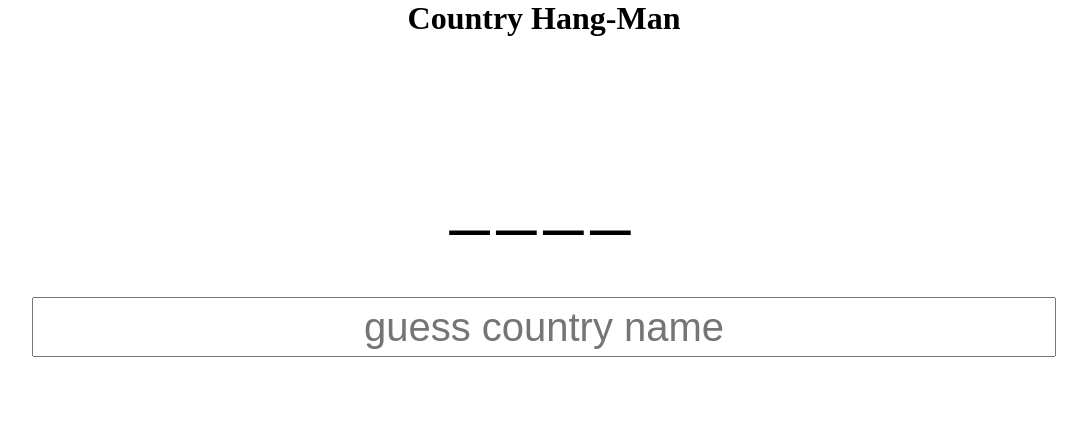
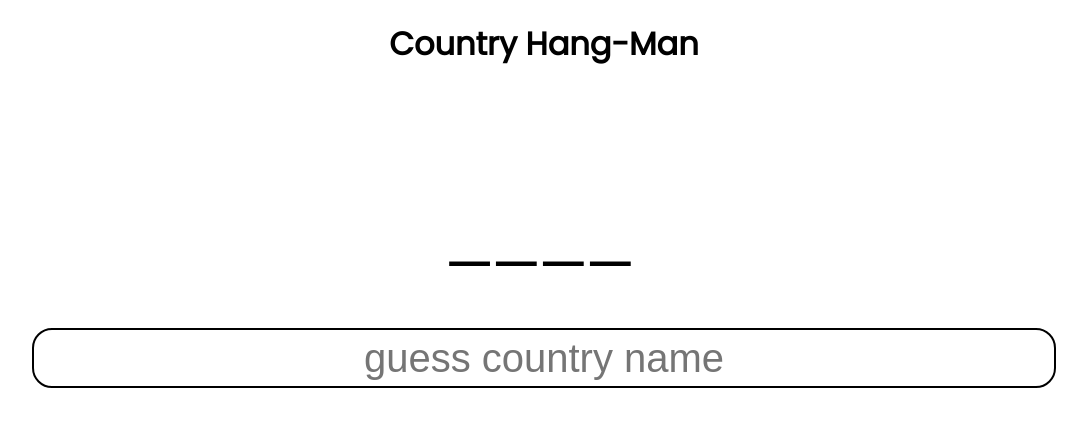
Before and after one commit to Aman-Dangol/Country_name_Hangman, a website with bundled scripts: page index.html in a window 1280 px wide. Shown: the whole page, without its empty margins (96-1183 px from the left). Built offline with nearby package versions, Linux system fonts and the light colour scheme.

Commit message:
addedcss

```diff
--- a/index.html
+++ b/index.html
@@ -4,6 +4,9 @@
     <meta charset="UTF-8" />
     <meta name="viewport" content="width=device-width, initial-scale=1.0" />
     <title>HangMan</title>
+    <link rel="preconnect" href="https://fonts.googleapis.com">
+<link rel="preconnect" href="https://fonts.gstatic.com" crossorigin>
+<link href="https://fonts.googleapis.com/css2?family=Poppins&display=swap" rel="stylesheet">
     <link rel="stylesheet" href="style.css" />
   </head>
   <body>
--- a/style.css
+++ b/style.css
@@ -2,6 +2,7 @@
   padding: 0;
   margin: 0;
   box-sizing: border-box;
+  font-family: 'Poppins', sans-serif;
 }
 
 #input {
@@ -18,6 +19,7 @@
 
 .main{
     text-align: center;
+    margin-top: 20px;
 }
 
 .blank{
@@ -28,3 +30,7 @@
     font-family:Arial, Helvetica, sans-serif;
 
 }
+input{
+  border: 2px solid;
+  border-radius: 20px;
+}
```
